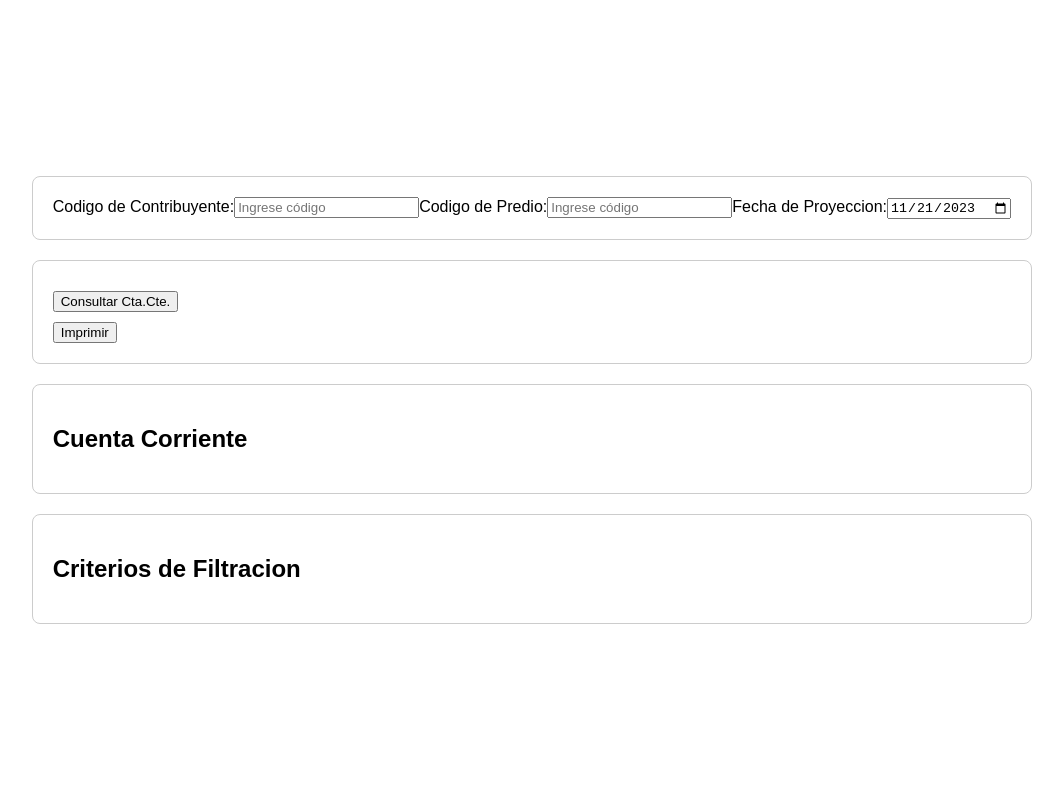
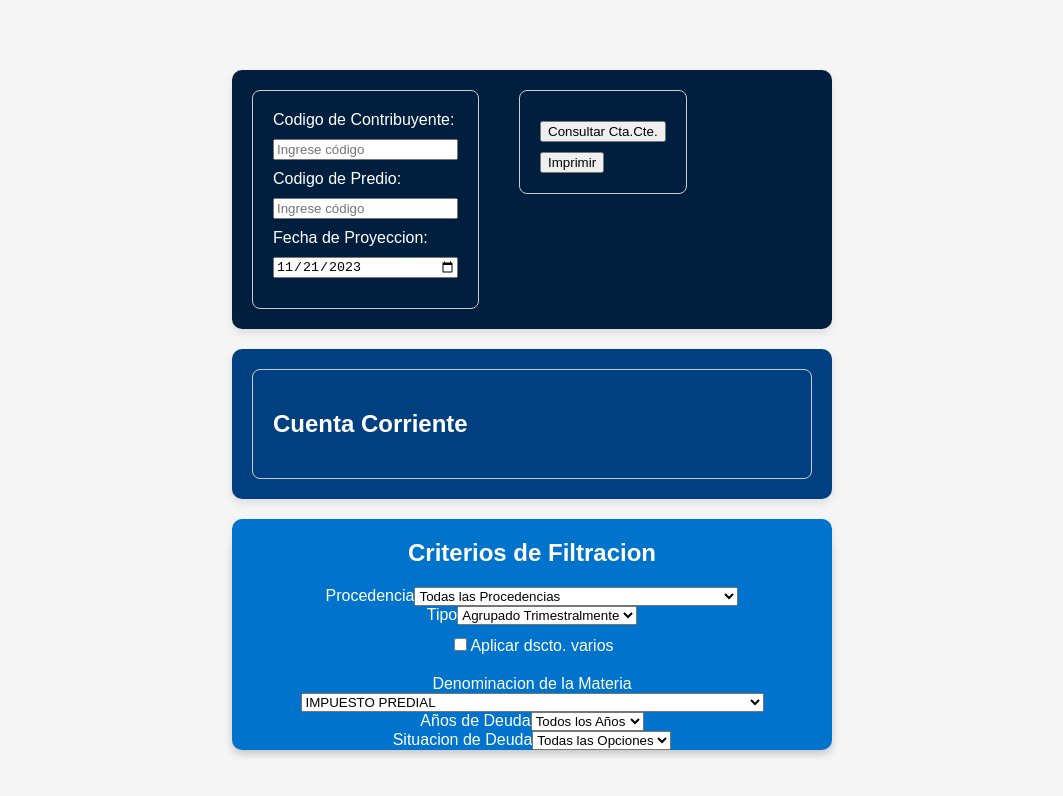
Before and after one commit to josephmb830/consultacc, a React (Create React App) app: page / in a window 1280 px wide. Shown: the top 796 px of the page, without its empty margins (108-1171 px from the left). Built offline with nearby package versions, Linux system fonts and the light colour scheme.

Commit message:
dashboard mejorado

```diff
--- a/src/App.css
+++ b/src/App.css
@@ -8,8 +8,45 @@ body {
   align-items: center;
   justify-content: center;
   min-height: 100vh;
+  background-color: #f5f5f5; /* Cambiar el fondo de la web a un gris claro */
 }
 
+.card-container {
+  margin-top: 20px;
+  display: flex;
+  justify-content: center;
+}
+
+.card {
+  border: none;
+  border-radius: 10px;
+  box-shadow: 0 4px 8px rgba(0, 0, 0, 0.1);
+  width: 100%;
+  max-width: 600px;
+}
+
+.navy-card {
+  background-color: #001f3f; /* Azul marino */
+  color: #ffffff; /* Texto blanco */
+  display: flex;
+}
+
+.dark-blue-card {
+  background-color: #004080; /* Azul oscuro */
+  color: #ffffff; /* Texto blanco */
+}
+
+.light-blue-card {
+  background-color: #0074cc; /* Azul claro */
+  color: #ffffff; /* Texto blanco */
+}
+
+h2 {
+  font-size: 24px;
+  margin-bottom: 20px;
+}
+
+/* Sección de InputFields, ButtonGroup, CtaCteSection, FilterSection */
 .input-fields,
 .button-group,
 .ctacte-section,
@@ -24,3 +61,43 @@ body {
   margin-top: 10px;
   display: block;
 }
+
+.container {
+  margin-top: 20px;
+}
+
+.form-group {
+  margin-bottom: 20px;
+}
+
+.form-check {
+  margin-bottom: 20px;
+}
+
+/* Nuevos estilos para centrado y espacio en la sección de filtros */
+.row.justify-content-center {
+  text-align: center;
+}
+
+/* Añadir márgenes a los Dropdowns */
+.form-group {
+  margin-bottom: 20px;
+}
+
+/* Añadir espacio entre los checkbox y los dropdowns */
+.form-check {
+  margin-top: 10px;
+}
+
+
+/* En tu archivo App.css o donde tengas tus estilos */
+.input-fields {
+  display: flex;
+  flex-direction: column; /* Alinea los elementos en columna (uno sobre otro) */
+}
+
+/* Agregar espacio entre elementos dentro de InputFields */
+.input-fields label,
+.input-fields input {
+  margin-bottom: 10px; /* Puedes ajustar el valor según tus preferencias */
+}
--- a/src/App.js
+++ b/src/App.js
@@ -9,10 +9,31 @@ import './App.css';
 function App() {
   return (
     <div className="App">
-      <InputFields />
-      <ButtonGroup />
-      <CtaCteSection />
-      <FilterSection />
+      {/* Sección de InputFields y ButtonGroup en la misma card */}
+      <div className="card-container">
+        <div className="card navy-card d-flex">
+          <div className="flex-grow-1">
+            <InputFields />
+          </div>
+          <div className="flex-grow-1">
+            <ButtonGroup />
+          </div>
+        </div>
+      </div>
+
+      {/* Sección de CtaCte en card azul oscuro */}
+      <div className="card-container">
+        <div className="card dark-blue-card">
+          <CtaCteSection />
+        </div>
+      </div>
+
+      {/* Sección de Filtros en card azul claro */}
+      <div className="card-container">
+        <div className="card light-blue-card">
+          <FilterSection />
+        </div>
+      </div>
     </div>
   );
 }
--- a/src/components/FilterDropdown.js
+++ b/src/components/FilterDropdown.js
@@ -6,9 +6,9 @@ const FilterDropdown = ({ label, options, defaultOption }) => {
   return (
     <Form.Group>
       <Form.Label>{label}</Form.Label>
-      <Form.Control as="select" multiple>
-        {options.map((option) => (
-          <option key={option} value={option}>
+      <Form.Control as="select" defaultValue={defaultOption}>
+        {options.map((option, index) => (
+          <option key={index} value={option}>
             {option}
           </option>
         ))}
--- a/src/components/FilterSection.js
+++ b/src/components/FilterSection.js
@@ -1,13 +1,56 @@
 // src/components/FilterSection.js
 import React from 'react';
+import { Container, Row, Col, Form, Card } from 'react-bootstrap';
+import FilterDropdown from './FilterDropdown';
 
 const FilterSection = () => {
+  const procedenciaOptions = [
+    'Todas las Procedencias',
+    'SUB GERENCIA ADMINISTRACION TRIBUTARIA',
+    'SUB GERENCIA DE FISCALIZACION',
+    'SUB GERENCIA DE EJECUTORIA COACTIVA',
+  ];
+
+  const tipoOptions = ['Detallado', 'Agrupado Trimestralmente'];
+
+  const materiaOptions = [
+    'IMPUESTO PREDIAL',
+    '[16333] JR. JOSE GALVEZ (EX JOSE VALENCIA) NUM. 0220 * (Arbitrios)',
+    '[11750] AV. JAVIER PRADO OESTE NUM. 2485 INT. 0801 * (Arbitrios)',
+    '[33538] JR. MARISCAL CASTILLA NUM. 1121 INT. P 74 * (Arbitrios)',
+    'GASTOS Y COSTAS PROCESALES',
+  ];
+
+  const anioOptions = ['Todos los Años', '1996', '1997', '1998', '1999', '2000', '2001', '2002', '2003', '2004', '2005', '2006', '2007', '2008', '2009', '2010', '2011', '2012', '2013', '2014', '2015', '2016', '2017', '2018', '2019', '2020', '2021', '2022', '2023'];
+
+  const situacionOptions = ['Todas las Opciones', 'Pendiente', 'Pagado', 'Fraccionado', 'Coactivo', 'Descargado'];
+
   return (
-    <div className="filter-section">
-      {/* Sección de filtros */}
-      <h2>Criterios de Filtracion</h2>
-      {/* Implementa los dropdowns y checkbox según la descripción */}
-    </div>
+    <Container>
+      <Row className="justify-content-center">
+        <Col md={8}>
+          <Card className="text-center p-4">
+            <h2 className="mb-4">Criterios de Filtracion</h2>
+            <Form>
+              <Row>
+                <Col md={6}>
+                  <FilterDropdown label="Procedencia" options={procedenciaOptions} defaultOption={procedenciaOptions[0]} />
+                  <FilterDropdown label="Tipo" options={tipoOptions} defaultOption={tipoOptions[1]} />
+                  <Form.Group>
+                    <Form.Check type="checkbox" label="Aplicar dscto. varios" />
+                  </Form.Group>
+                </Col>
+                <Col md={6}>
+                  <FilterDropdown label="Denominacion de la Materia" options={materiaOptions} defaultOption={materiaOptions[0]} />
+                  <FilterDropdown label="Años de Deuda" options={anioOptions} defaultOption={anioOptions[0]} />
+                  <FilterDropdown label="Situacion de Deuda" options={situacionOptions} defaultOption={situacionOptions[0]} />
+                </Col>
+              </Row>
+            </Form>
+          </Card>
+        </Col>
+      </Row>
+    </Container>
   );
 };
 
```
